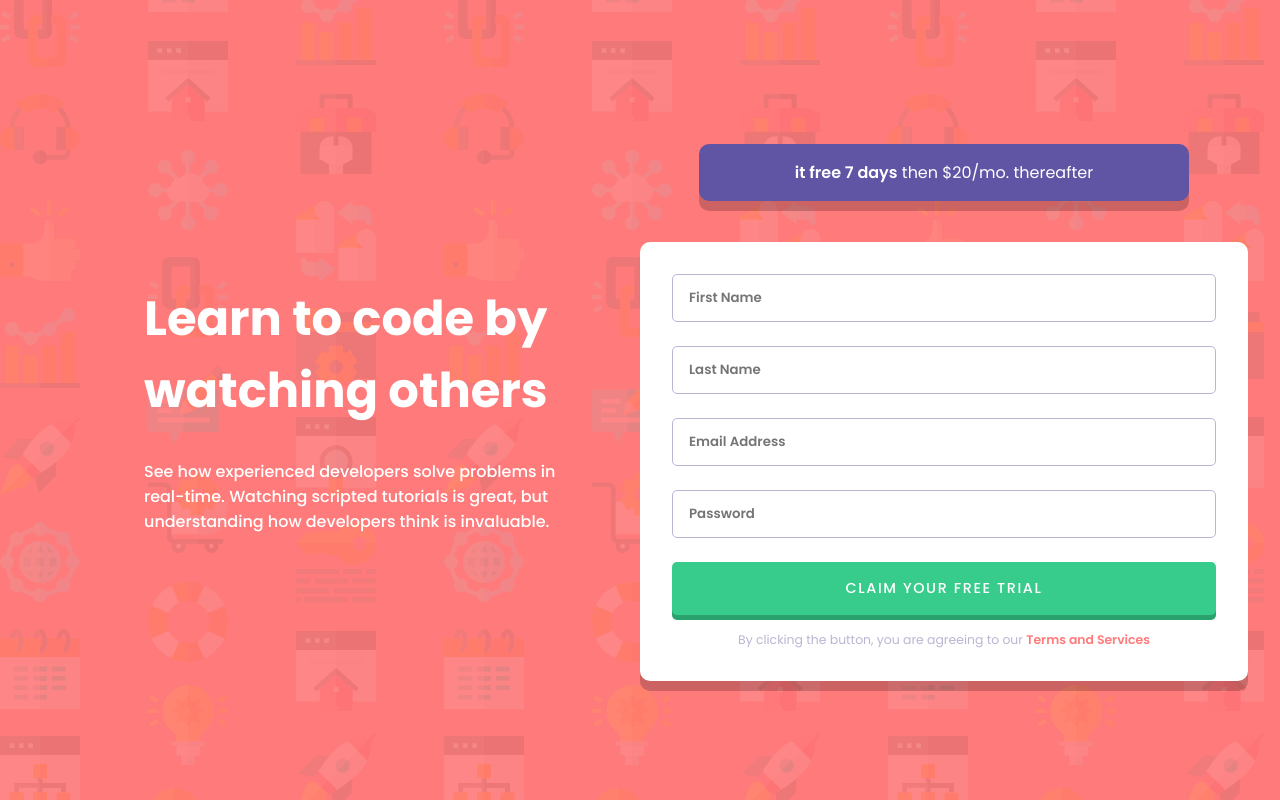
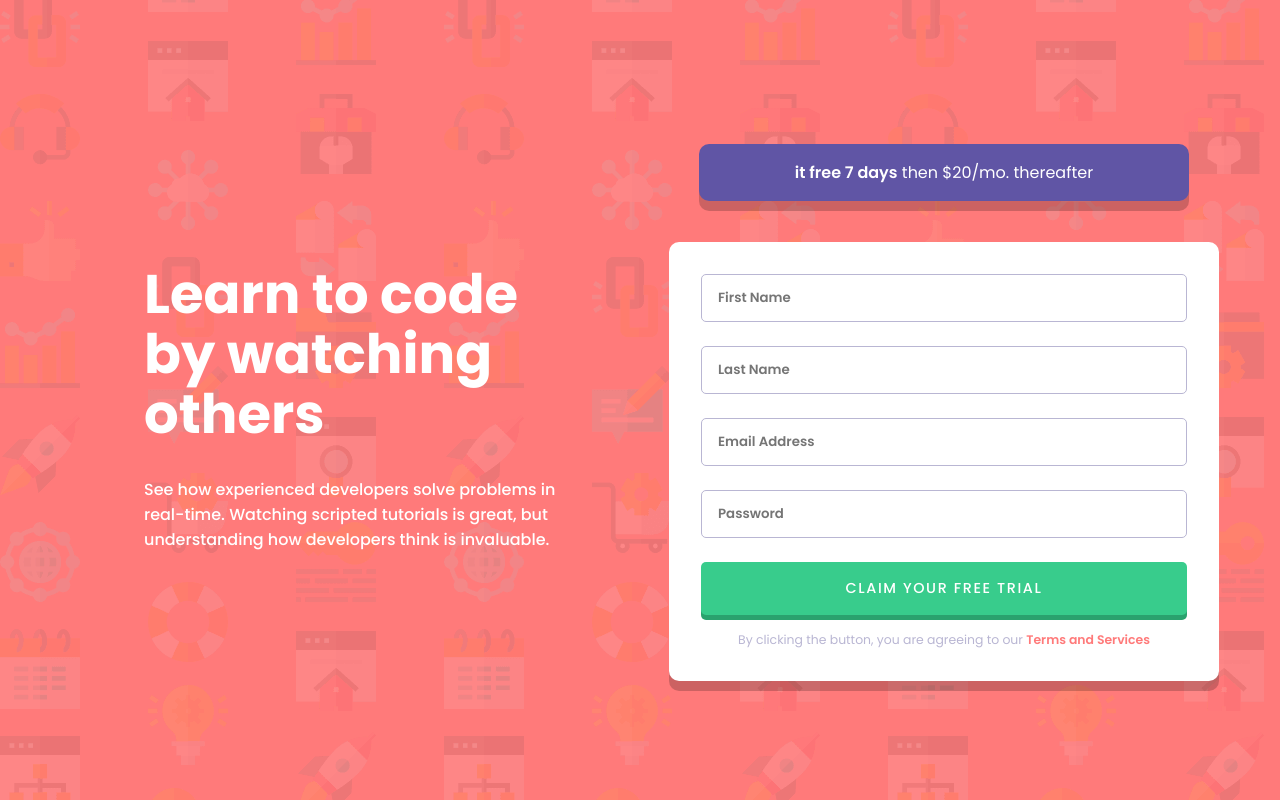
Before and after one commit to joshalbert2433/intro-component-with-signup-form, a plain HTML site: page index.html in a window 1280 px wide. Drawn offline with Linux system fonts and the light colour scheme.

Commit message:
desktop view fix

```diff
--- a/css/style.css
+++ b/css/style.css
@@ -181,12 +181,20 @@ button:active {
     }
 
     h1 {
-        font-size: 3rem;
+        font-size: 3.4rem;
+        line-height: 1.1;
     }
 
     .content > * {
         text-align: left;
     }
 
+    .info {
+        /* padding: 0 100%; */
+    }
 
+    .form-wrapper {
+        /* margin-right: 20rem; */
+        max-width: 550px;
+    }
 }
```
